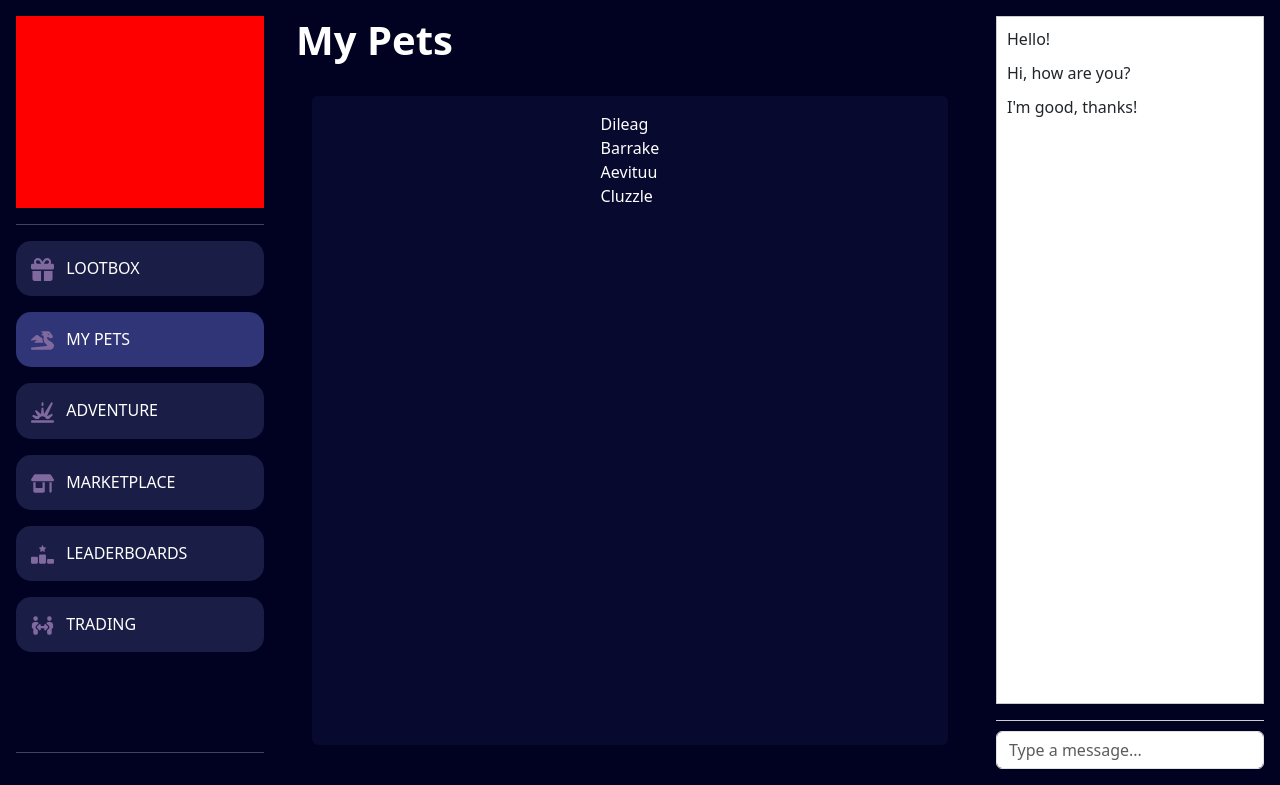
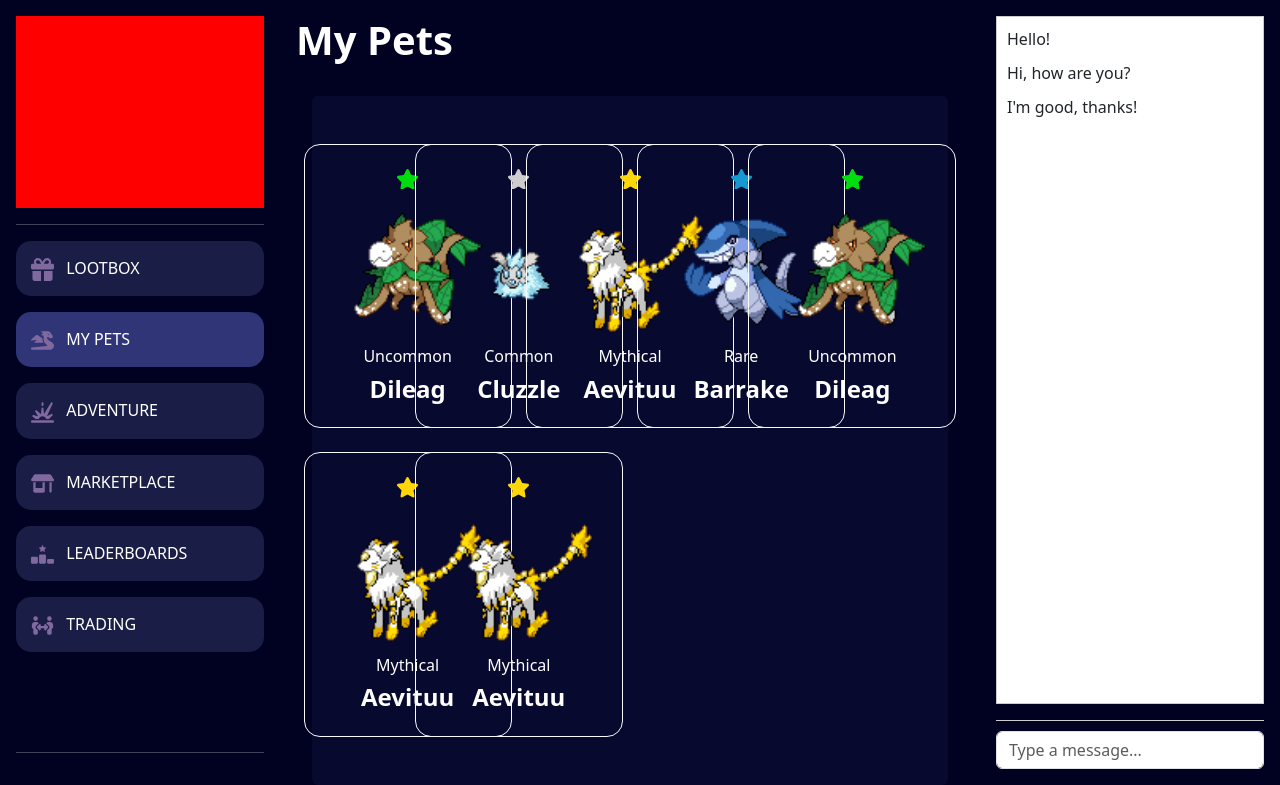
Before and after one commit to ChimaRyder/CSIT327F3-VIRTUALPETGACHASYSTEM, a Django app: page /my_pets/ in a window 1280 px wide. Shown: the part 56-841 px from the top of the page. Run offline with Django 5.2, Linux system fonts and the light colour scheme; a user stored in the database is signed in; data comes from the database, SQL or seed files in the repository; both versions use the stored data as it was after the commit.

Commit message:
Inventory Display implemented.
Inventory Display is a grid template with 5 items per row. The specifics for the grid itself is in the css file with the class .inventory_grid.

The cards themselves are bootstrap cards, with the headers containing a star that displays the rarity, the pet image, and the pet rarity and species at the card body. To be implemented here is modal function for the pet view.

Next to be implemented are the overflow and scroll, before moving onto the start of the filters.

```diff
--- a/virtualgacha/inventory/models.py
+++ b/virtualgacha/inventory/models.py
@@ -1,3 +1,4 @@
+from enum import Enum
 from django.db import models
 from django.contrib.auth.models import User # Can be changed later if a custom User model is made, only foreign key is required
 
@@ -14,6 +15,7 @@ class Pet(models.Model):
     pet_species = models.CharField(max_length=50)
     rarity = models.IntegerField(choices=Rarity.choices)
     is_busy = models.BooleanField(default=False)
+    pet_image = models.ImageField(upload_to='pets/', null=True, blank=True)
 
 class Inventory(models.Model):
     pet_id = models.ForeignKey(Pet, on_delete=models.CASCADE, default=None, null=True, blank=True)
--- a/virtualgacha/inventory/static/inventory.css
+++ b/virtualgacha/inventory/static/inventory.css
@@ -1,4 +1,13 @@
 .inventory_container {
     background-color: #07092e !important;
-    min-width: 75%;
+    max-width: 100%;
 }
+
+.inventory_grid {
+    display: grid;
+    grid-template-columns: repeat(5, minmax(0, 1fr));
+    gap: 1rem;
+    row-gap: 1.5rem;
+    align-items: center;
+    justify-items: center;
+}
--- a/virtualgacha/inventory/templates/inventory/inventory_list.html
+++ b/virtualgacha/inventory/templates/inventory/inventory_list.html
@@ -14,12 +14,46 @@
     <div class="d-flex flex-column h-100">
         <h1 class="h1 text-white fw-bold">My Pets</h1>
 
-        <div class="d-flex mx-3 my-4 p-3 inventory_container flex-fill rounded text-white justify-content-center">
-
+        <div class="mx-3 my-4 p-5 inventory_container flex-fill rounded text-white d-flex flex-column">
                 {% if pets %}
-                    <div class="grid">
+                    <div class="inventory_grid">
                         {% for pet in pets %}
-                            <div class="g-col-6">{{ pet.pet_species }}</div>
+                            <div class="card-transparent border border-light p-4 rounded-4" style="width: 13rem; height:fit-content;">
+                                <div class="card-header d-flex justify-content-center">
+                                    <svg xmlns="http://www.w3.org/2000/svg" width='23px'
+                                         fill = "
+                                            {% if pet.rarity == 0 %}
+                                                #CDCDCD
+                                            {% elif pet.rarity == 1 %}
+                                                #00DD0F
+                                            {% elif pet.rarity == 2 %}
+                                                #1699D2
+                                            {% elif pet.rarity == 3 %}
+                                                #FFD60A
+                                            {% elif pet.rarity == 4 %}
+                                                #ED0685
+                                            {% endif %}
+                                            "
+                                         viewBox="0 0 576 512"><!--!Font Awesome Free 6.6.0 by @fontawesome - https://fontawesome.com License - https://fontawesome.com/license/free Copyright 2024 Fonticons, Inc.--><path d="M316.9 18C311.6 7 300.4 0 288.1 0s-23.4 7-28.8 18L195 150.3 51.4 171.5c-12 1.8-22 10.2-25.7 21.7s-.7 24.2 7.9 32.7L137.8 329 113.2 474.7c-2 12 3 24.2 12.9 31.3s23 8 33.8 2.3l128.3-68.5 128.3 68.5c10.8 5.7 23.9 4.9 33.8-2.3s14.9-19.3 12.9-31.3L438.5 329 542.7 225.9c8.6-8.5 11.7-21.2 7.9-32.7s-13.7-19.9-25.7-21.7L381.2 150.3 316.9 18z"/></svg>
+                                </div>
+                                <img src="{{ pet.pet_image.url }}" class="card-img-top" alt="{{ pet.pet_species }}">
+                                <div class="card-body d-flex flex-column align-items-center">
+                                    <h6 class="card-subtitle mb-2 text-white">
+                                        {% if pet.rarity == 0 %}
+                                            Common
+                                        {% elif pet.rarity == 1 %}
+                                            Uncommon
+                                        {% elif pet.rarity == 2 %}
+                                            Rare
+                                        {% elif pet.rarity == 3 %}
+                                            Mythical
+                                        {% elif pet.rarity == 4 %}
+                                            Legendary
+                                        {% endif %}
+                                    </h6>
+                                    <h4 class="card-title fw-bold">{{ pet.pet_species }}</h4>
+                                </div>
+                            </div>
                         {% endfor %}
                     </div>
                 {% else %}
--- a/virtualgacha/inventory/views.py
+++ b/virtualgacha/inventory/views.py
@@ -13,8 +13,7 @@ def inventory_list(request):
         inventory = Inventory.objects.filter(owner_id=user.id)
 
         #find pets associated with inventory
-        pet_ids = inventory.values_list('pet_id', flat=True)
-        pets = Pet.objects.filter(id__in=pet_ids)
+        pets = [inventory.pet_id for inventory in inventory]
 
         return render(request, "inventory/inventory_list.html", {'inventory': inventory, 'pets': pets})
 
--- a/virtualgacha/virtualgacha/settings.py
+++ b/virtualgacha/virtualgacha/settings.py
@@ -9,7 +9,7 @@ https://docs.djangoproject.com/en/5.1/topics/settings/
 For the full list of settings and their values, see
 https://docs.djangoproject.com/en/5.1/ref/settings/
 """
-
+import os.path
 from pathlib import Path
 
 # Build paths inside the project like this: BASE_DIR / 'subdir'.
@@ -126,6 +126,10 @@ STATIC_URL = 'static/'
 #     BASE_DIR / "lootbox_market/templates/static/",
 # ]
 
+MEDIA_URL = 'media/'
+
+MEDIA_ROOT = os.path.join(BASE_DIR, 'media')
+
 # Default primary key field type
 # https://docs.djangoproject.com/en/5.1/ref/settings/#default-auto-field
 
--- a/virtualgacha/virtualgacha/urls.py
+++ b/virtualgacha/virtualgacha/urls.py
@@ -14,8 +14,13 @@ Including another URLconf
     1. Import the include() function: from django.urls import include, path
     2. Add a URL to urlpatterns:  path('blog/', include('blog.urls'))
 """
+from inspect import stack
+
+from django.conf.urls.static import static
 from django.contrib import admin
 from django.urls import path, include
+
+from virtualgacha import settings
 
 urlpatterns = [
     path('admin/', admin.site.urls),
@@ -24,3 +29,5 @@ urlpatterns = [
     path('lootbox/', include('lootbox_market.urls')),
     path('my_pets/', include('inventory.urls')),
 ]
+
+urlpatterns += static(settings.MEDIA_URL, document_root=settings.MEDIA_ROOT)
```
Also changed, not shown: virtualgacha/db.sqlite3, virtualgacha/inventory/migrations/0002_pet_pet_image_alter_pet_rarity.py (added), virtualgacha/inventory/migrations/0003_alter_pet_rarity.py (added), virtualgacha/inventory/migrations/0004_alter_pet_rarity.py (added), virtualgacha/media/pets/AEVITUU.png (added), virtualgacha/media/pets/BARRAKE.png (added), virtualgacha/media/pets/CLUZZLE.png (added), virtualgacha/media/pets/DILEAG.png (added).
